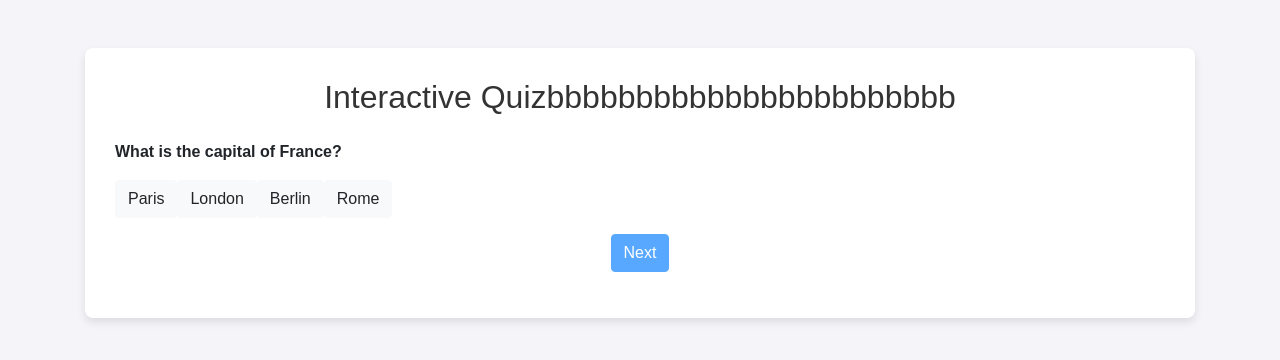
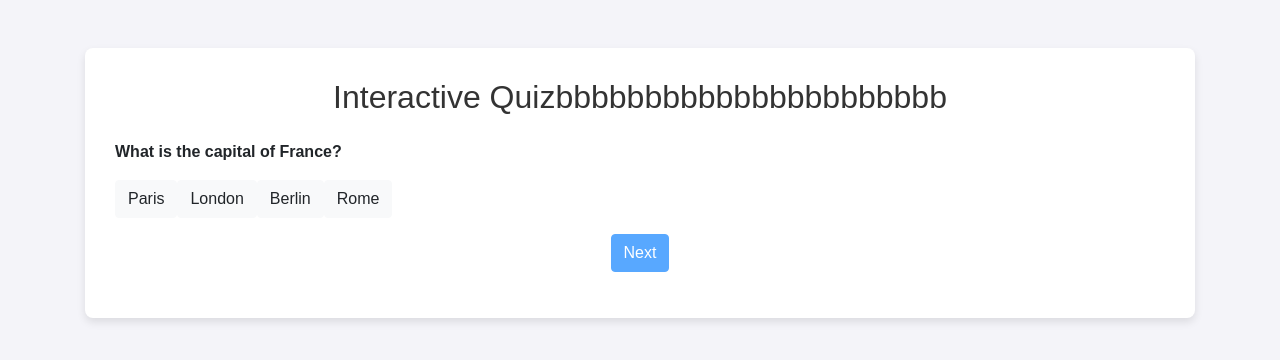
Before and after one commit to Balamurugan2004m/INTERACTIVE-QUIZ-APPLICATION, a plain HTML site: page index.html in a window 1280 px wide. Drawn offline with nearby package versions, Linux system fonts and the light colour scheme.

Commit message:
Update index.html

```diff
--- a/index.html
+++ b/index.html
@@ -10,7 +10,7 @@
 <body>
     <div class="container mt-5">
         <div class="quiz-container">
-            <h2 class="text-center">Interactive Quizbbbbbbbbbbbbbbbbbbbbbbb</h2>
+            <h2 class="text-center">Interactive Quizbbbbbbbbbbbbbbbbbbbbbb</h2>
             <div id="question-box" class="mt-4"></div>
             <div class="text-center mt-3">
                 <button id="next-btn" class="btn btn-primary">Next</button>
```
